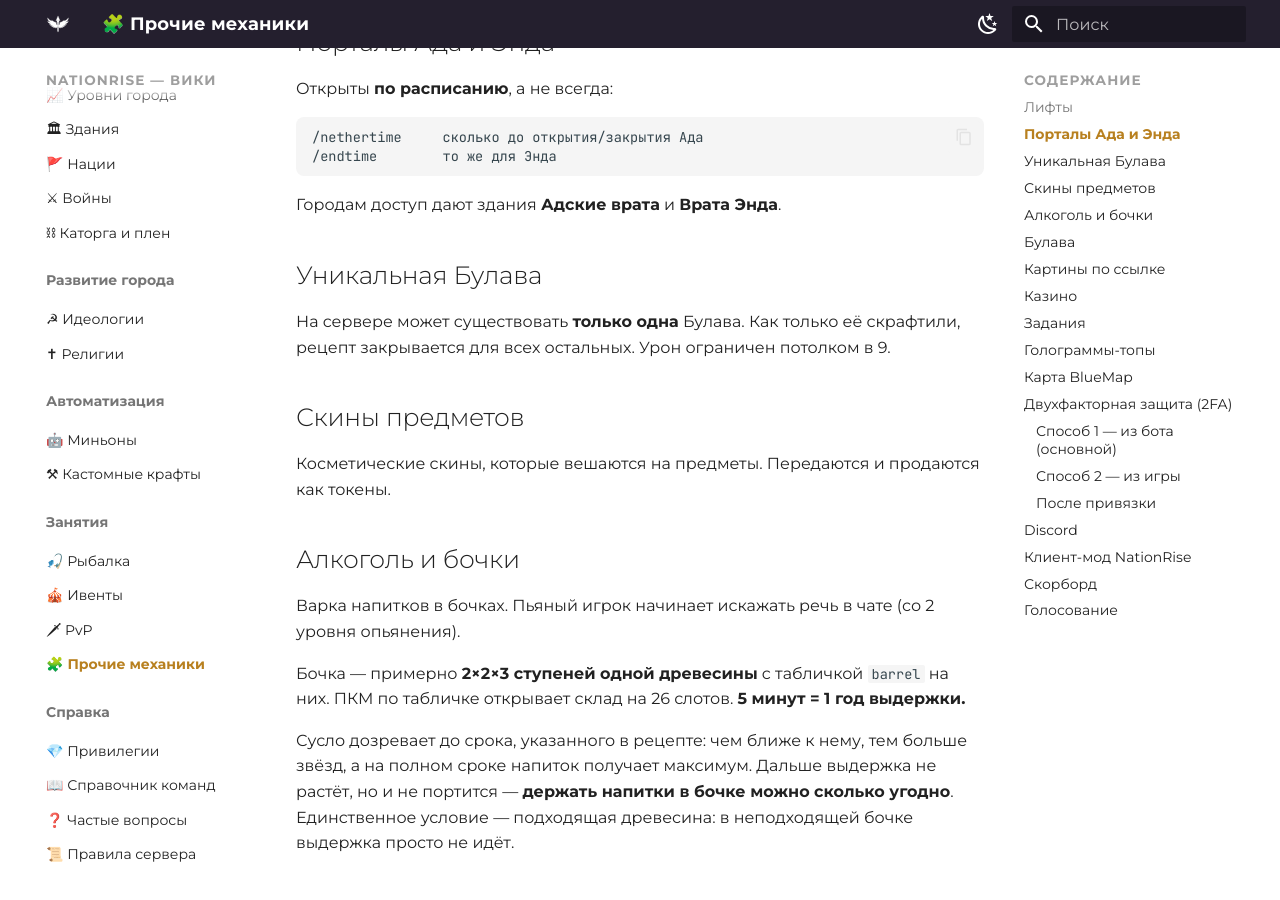
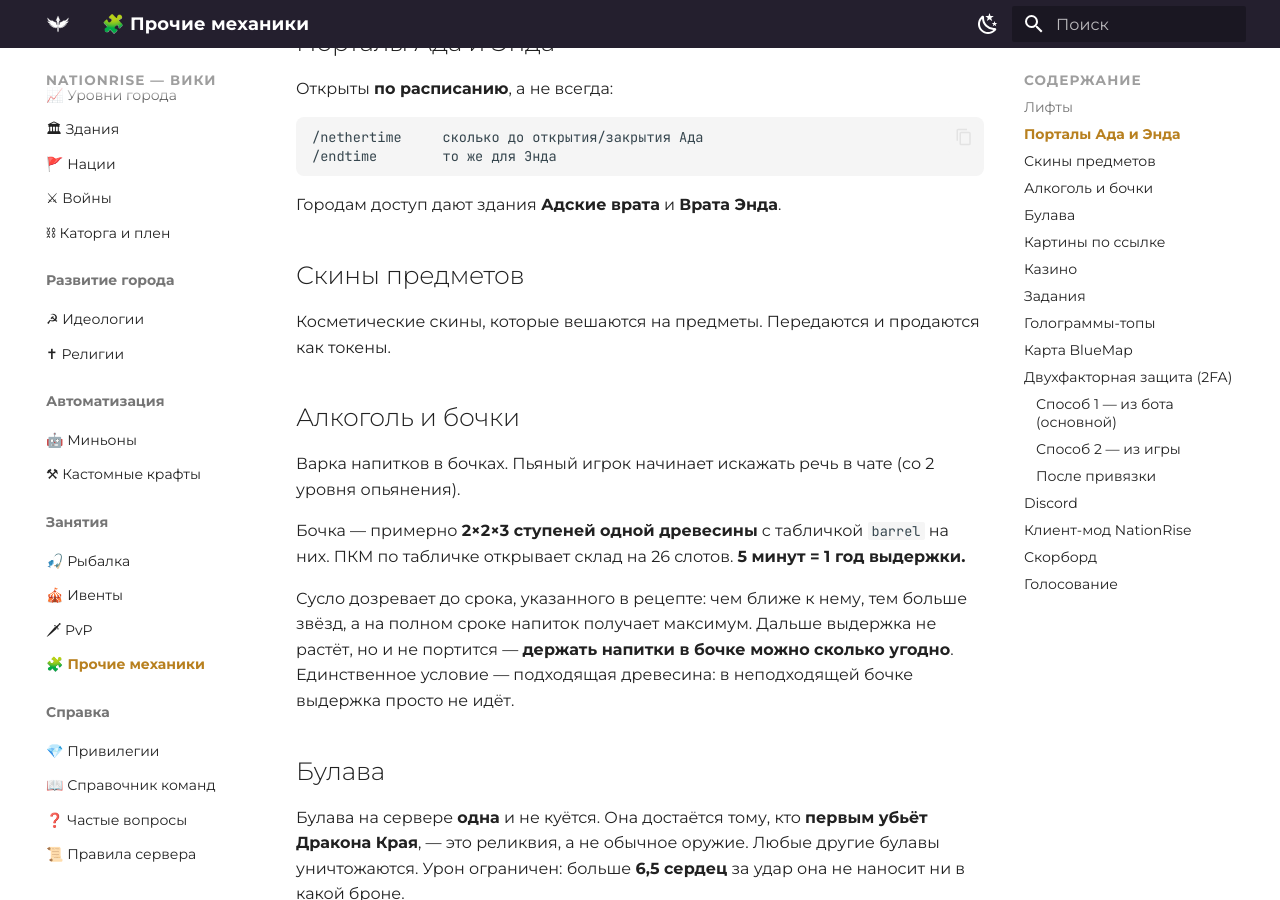
Before and after one commit to zixSSSed/NationRise-Wiki, an MkDocs documentation site: the page built from docs/extras.md, in a window 1280 px wide and 900 px high, scrolled down 369 px. Built offline with MkDocs 1.6.1 and Material for MkDocs 9.7.7, drawn with Linux system fonts in a browser that asks for light colours.

Commit message:
docs: убрать устаревшее описание булавы
Co-Authored-By: Claude Opus 5 <noreply@anthropic.com>

````diff
--- a/docs/extras.md
+++ b/docs/extras.md
@@ -20,11 +20,6 @@
 ```
 
 Городам доступ дают здания **Адские врата** и **Врата Энда**.
-
-## Уникальная Булава
-
-На сервере может существовать **только одна** Булава. Как только её скрафтили,
-рецепт закрывается для всех остальных. Урон ограничен потолком в 9.
 
 ## Скины предметов
 
````
